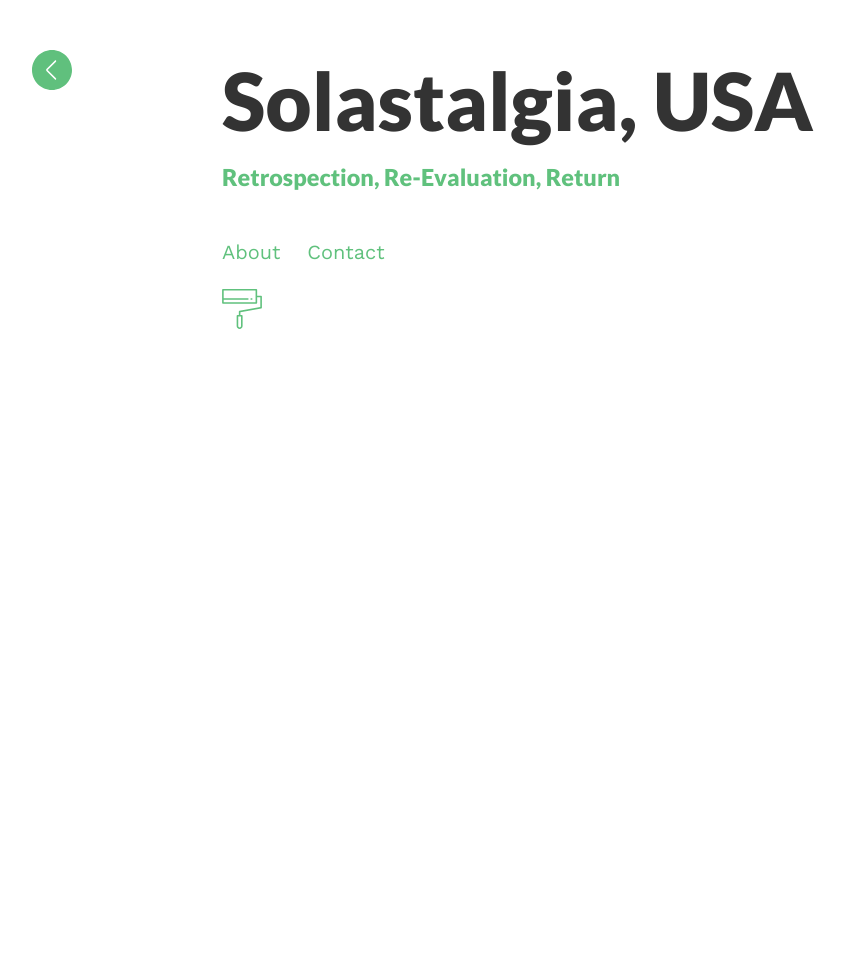
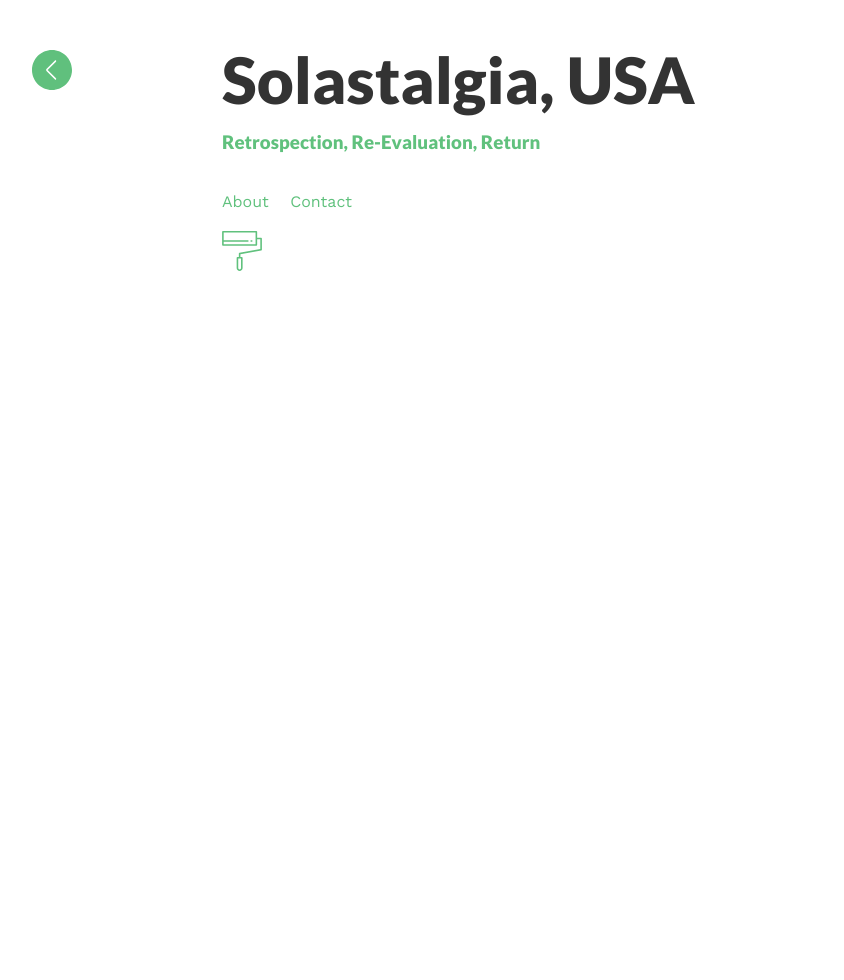
Before and after one commit to SolastalgiaUSA/solastalgiausa.github.io, a Jekyll site: the page built from index.html, in a window 1280 px wide. Shown: the whole page, without its empty margins (18-862 px from the left). Built offline with Jekyll 4.4.1, drawn with Linux system fonts in a browser that asks for light colours.

Commit message:
changed font size to 16 pt

```diff
--- a/css/main.scss
+++ b/css/main.scss
@@ -5,7 +5,7 @@
 @charset "utf-8";
 
 $base-font-family: 'Work Sans', sans-serif;
-$base-font-size:   20px;
+$base-font-size:   16px;
 $base-font-weight: 400;
 $small-font-size:  $base-font-size * 0.875;
 $base-line-height: 1.7;
```
